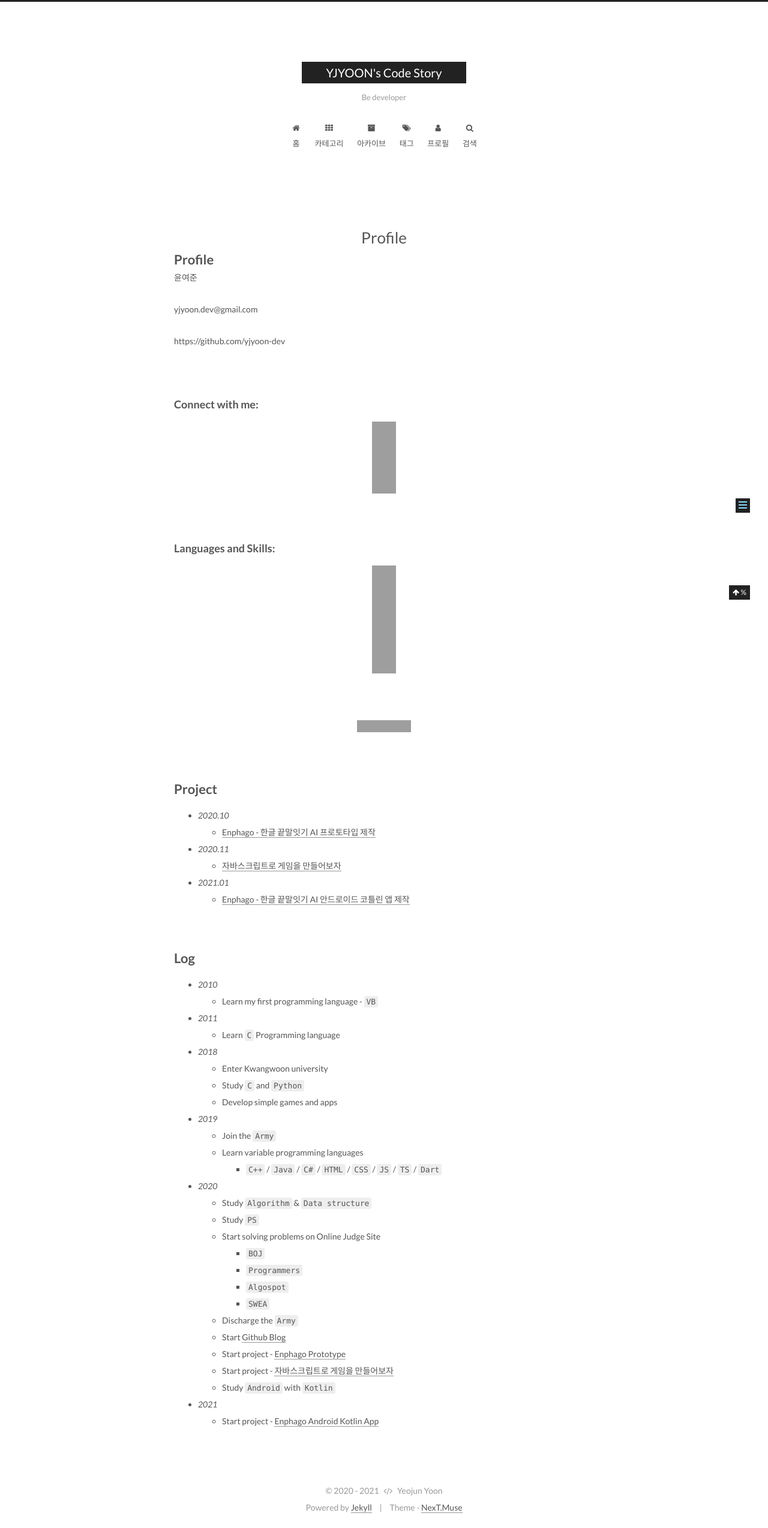
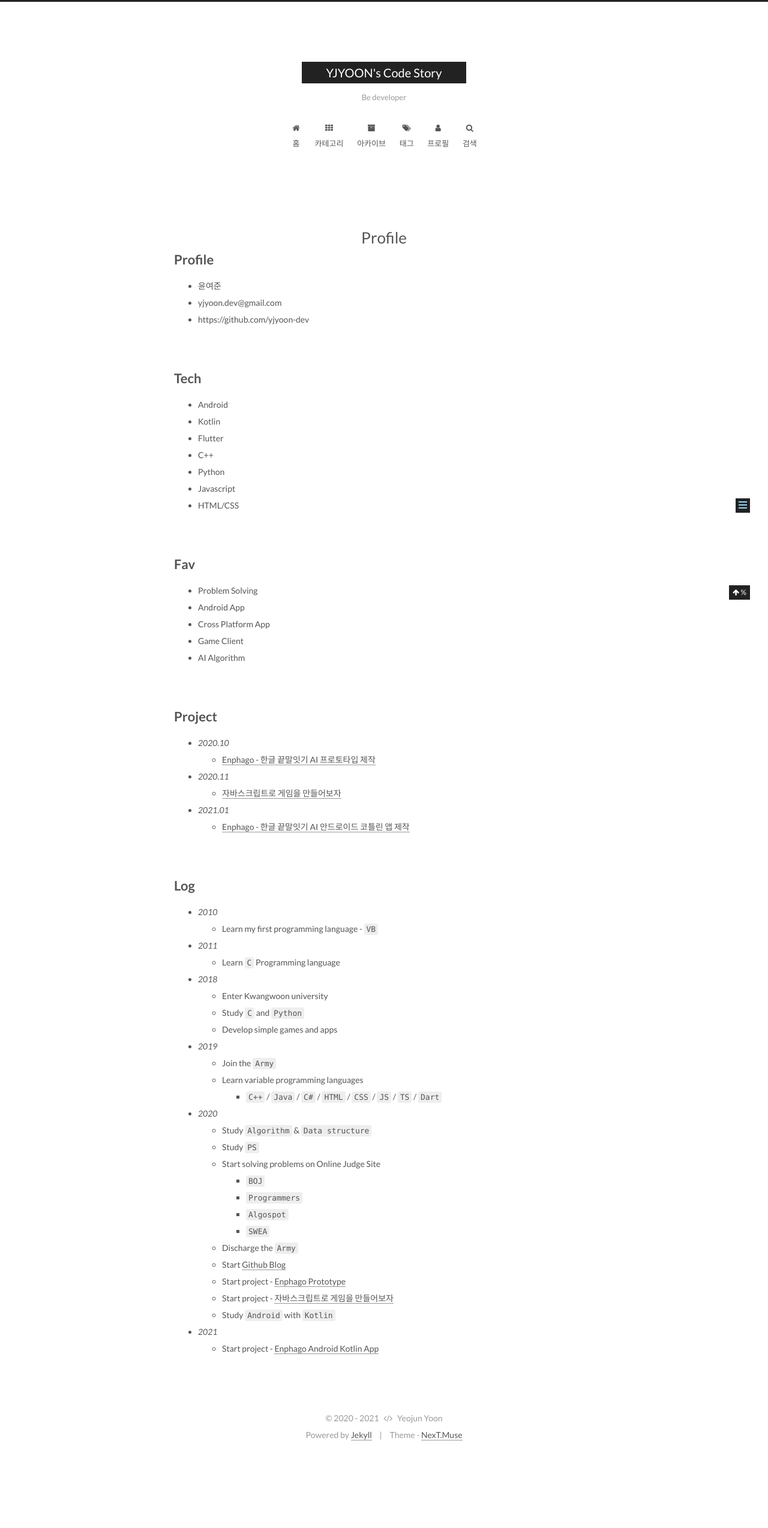
Before and after one commit to yjyoon-dev/yjyoon-dev.github.io, a Jekyll site: the page built from about/index.md, in a window 1280 px wide. Shown: the whole page at 60% size. Built offline with Jekyll 4.4.1, drawn with Linux system fonts in a browser that asks for light colours; comment, search, counter and statistics services are not loaded; our own code applies the rules of GitHub Pages for plain Markdown files; after the commit the page ends 2427 px from its top, so only the background shows below that; grey boxes are pictures that could not be loaded.

Commit message:
edit profile

```diff
--- a/about/index.md
+++ b/about/index.md
@@ -3,33 +3,33 @@ layout: page
 type: about
 ---
 
-# Profile
-
-윤여준
-
-yjyoon.dev@gmail.com
-
-https://github.com/yjyoon-dev
+Profile
+===
+- 윤여준
+- yjyoon.dev@gmail.com
+- https://github.com/yjyoon-dev
 
 <br>
 
-<h3 align="left">Connect with me:</h3>
-<p align="left">
-<a href="https://stackoverflow.com/users/15012296" target="blank"><img align="center" src="https://cdn.jsdelivr.net/npm/simple-icons@3.0.1/icons/stackoverflow.svg" alt="15012296" height="30" width="40" /></a>
-<a href="https://fb.com/dsbduwns414" target="blank"><img align="center" src="https://cdn.jsdelivr.net/npm/simple-icons@3.0.1/icons/facebook.svg" alt="dsbduwns414" height="30" width="40" /></a>
-<a href="https://instagram.com/yjyoon.dev" target="blank"><img align="center" src="https://cdn.jsdelivr.net/npm/simple-icons@3.0.1/icons/instagram.svg" alt="yjyoon.dev" height="30" width="40" /></a>
-<a href="https://codeforces.com/profile/yjyoon" target="blank"><img align="center" src="https://cdn.jsdelivr.net/npm/simple-icons@3.0.1/icons/codeforces.svg" alt="yjyoon" height="30" width="40" /></a>
-</p>
+Tech
+===
+- Android
+- Kotlin
+- Flutter
+- C++
+- Python
+- Javascript
+- HTML/CSS
 
 <br>
 
-<h3 align="left">Languages and Skills:</h3>
-<p align="left"> <a href="https://developer.android.com" target="_blank"> <img src="https://raw.githubusercontent.com/devicons/devicon/master/icons/android/android-original-wordmark.svg" alt="android" width="40" height="40"/> </a> <a href="https://kotlinlang.org" target="_blank"> <img src="https://www.vectorlogo.zone/logos/kotlinlang/kotlinlang-icon.svg" alt="kotlin" width="40" height="40"/> </a><a href="https://flutter.dev" target="_blank"> <img src="https://www.vectorlogo.zone/logos/flutterio/flutterio-icon.svg" alt="flutter" width="40" height="40"/> </a> <a href="https://www.w3schools.com/cpp/" target="_blank"> <img src="https://raw.githubusercontent.com/devicons/devicon/master/icons/cplusplus/cplusplus-original.svg" alt="cplusplus" width="40" height="40"/> </a> <a href="https://www.python.org" target="_blank"> <img src="https://raw.githubusercontent.com/devicons/devicon/master/icons/python/python-original.svg" alt="python" width="40" height="40"/> </a> <a href="https://developer.mozilla.org/en-US/docs/Web/JavaScript" target="_blank"> <img src="https://raw.githubusercontent.com/devicons/devicon/master/icons/javascript/javascript-original.svg" alt="javascript" width="40" height="40"/> </a> </p>
-
-<br>
-
-[![Solved.ac
-Profile](http://mazassumnida.wtf/api/v2/generate_badge?boj=dsbduwns414)](https://solved.ac/dsbduwns414)
+Fav
+===
+- Problem Solving
+- Android App
+- Cross Platform App
+- Game Client
+- AI Algorithm
 
 <br>
 
```
